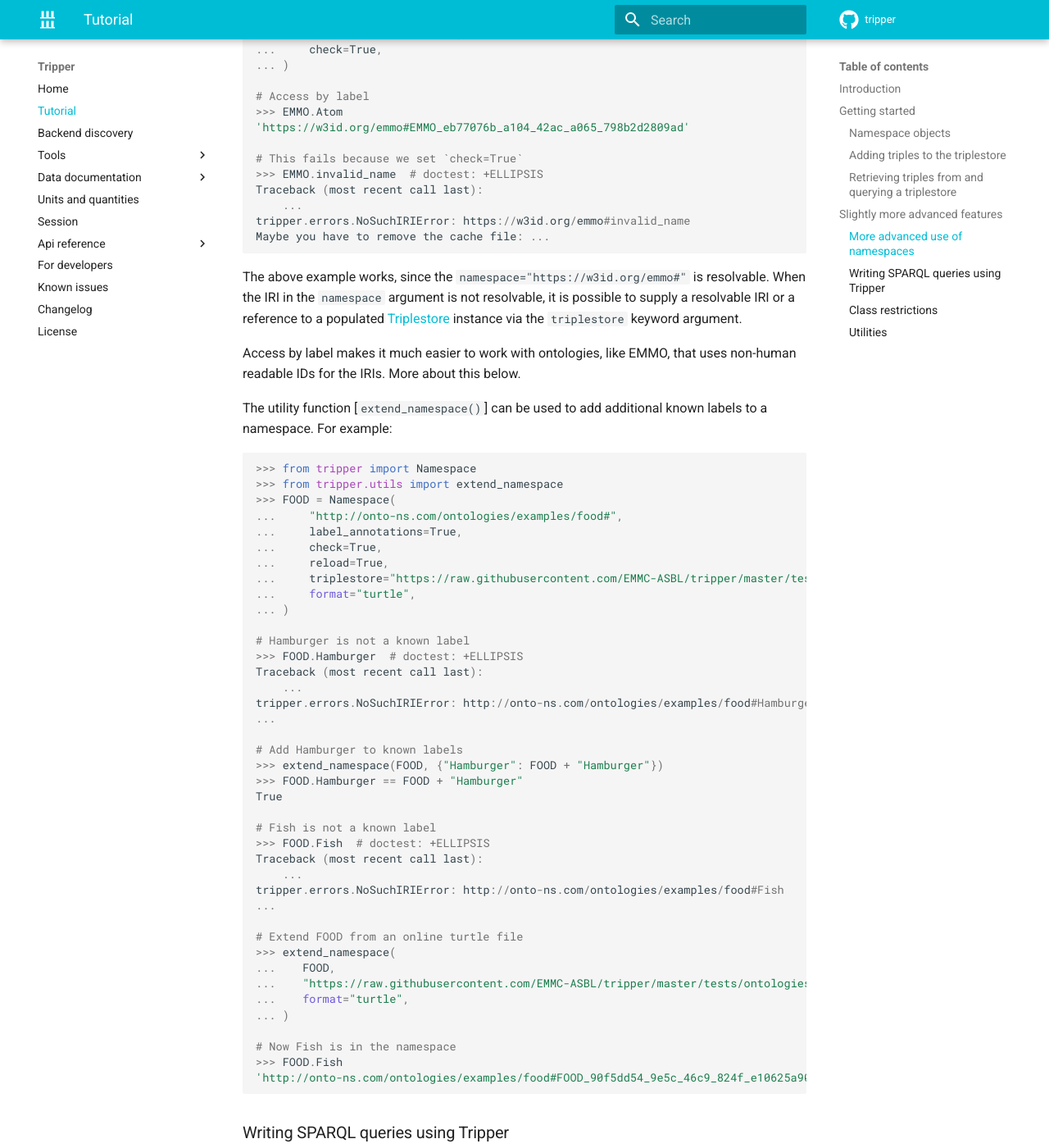
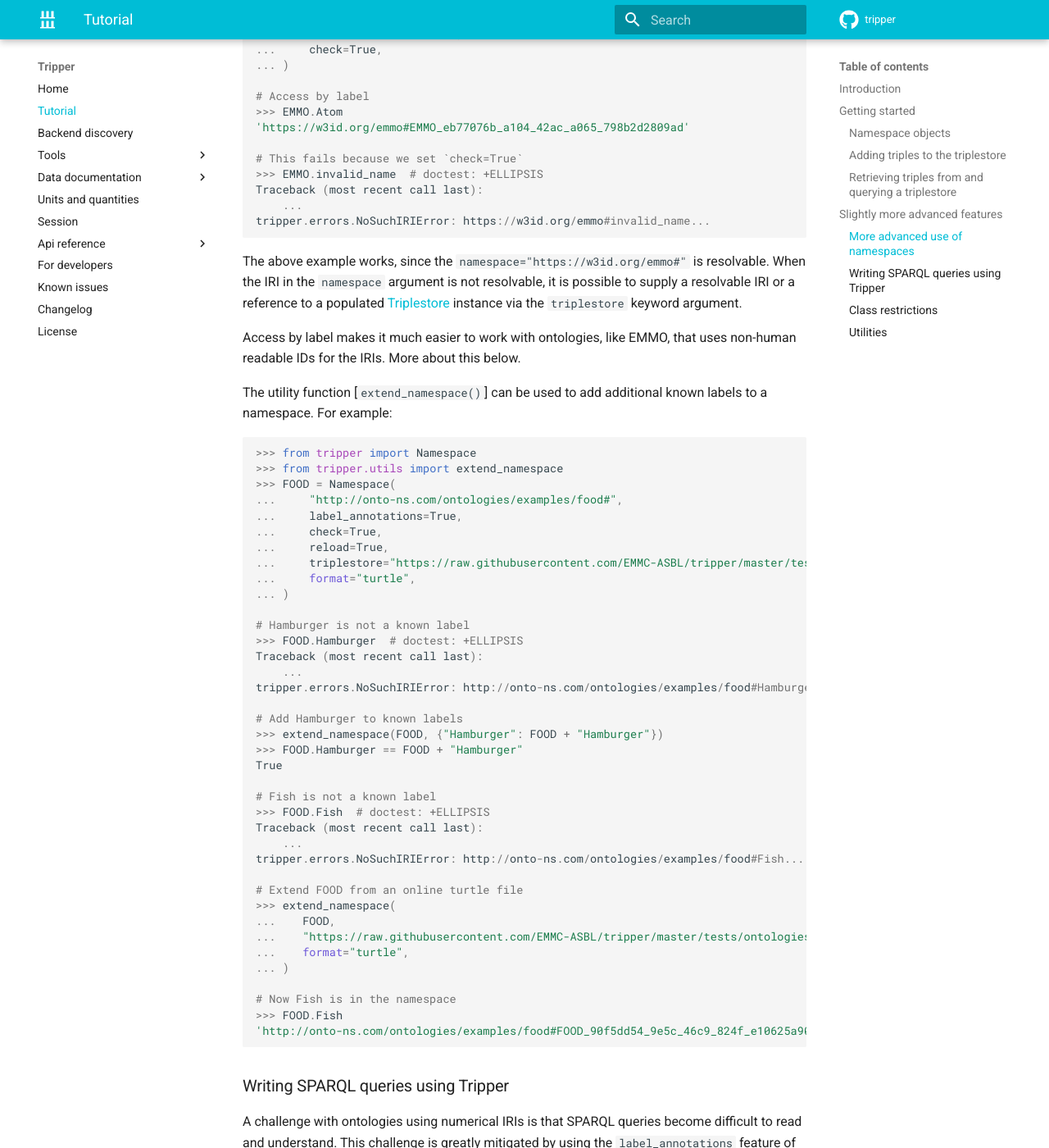
Before and after one commit to EMMC-ASBL/tripper, an MkDocs documentation site: the page built from docs/tutorial.md, in a window 1280 px wide and 1400 px high, scrolled down 2534 px. Shown: the whole window at 82% size. Built offline with MkDocs 1.6.1 and Material for MkDocs 9.7.7, drawn with Linux system fonts in a browser that asks for light colours; comment, search, counter and statistics services are not loaded; the version menu is left out.

Commit message:
Fixing doctest tutorial

````diff
--- a/docs/tutorial.md
+++ b/docs/tutorial.md
@@ -137,8 +137,7 @@
 >>> EMMO.invalid_name  # doctest: +ELLIPSIS
 Traceback (most recent call last):
     ...
-tripper.errors.NoSuchIRIError: https://w3id.org/emmo#invalid_name
-Maybe you have to remove the cache file: ...
+tripper.errors.NoSuchIRIError: https://w3id.org/emmo#invalid_name...
 
 ```
 
@@ -167,8 +166,7 @@
 >>> FOOD.Hamburger  # doctest: +ELLIPSIS
 Traceback (most recent call last):
     ...
-tripper.errors.NoSuchIRIError: http://onto-ns.com/ontologies/examples/food#Hamburger
-...
+tripper.errors.NoSuchIRIError: http://onto-ns.com/ontologies/examples/food#Hamburger...
 
 # Add Hamburger to known labels
 >>> extend_namespace(FOOD, {"Hamburger": FOOD + "Hamburger"})
@@ -179,8 +177,7 @@
 >>> FOOD.Fish  # doctest: +ELLIPSIS
 Traceback (most recent call last):
     ...
-tripper.errors.NoSuchIRIError: http://onto-ns.com/ontologies/examples/food#Fish
-...
+tripper.errors.NoSuchIRIError: http://onto-ns.com/ontologies/examples/food#Fish...
 
 # Extend FOOD from an online turtle file
 >>> extend_namespace(
````
